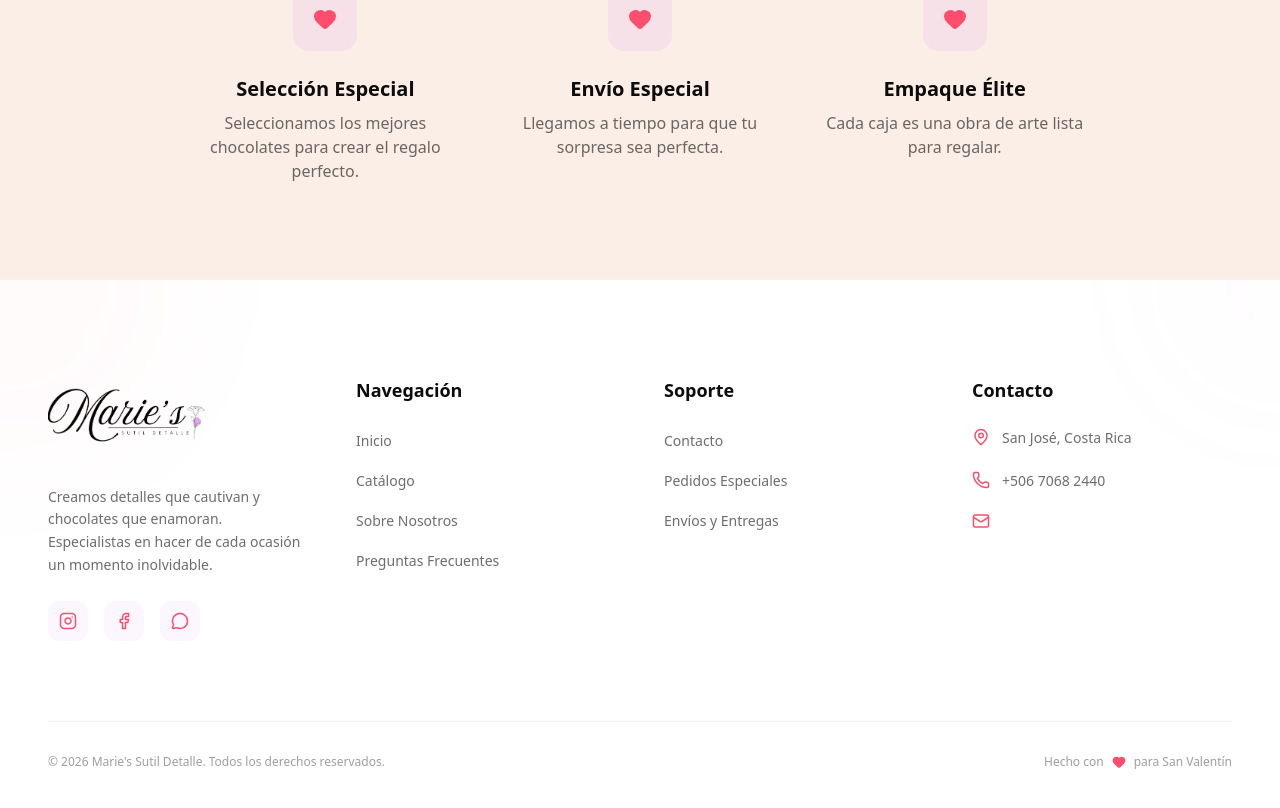
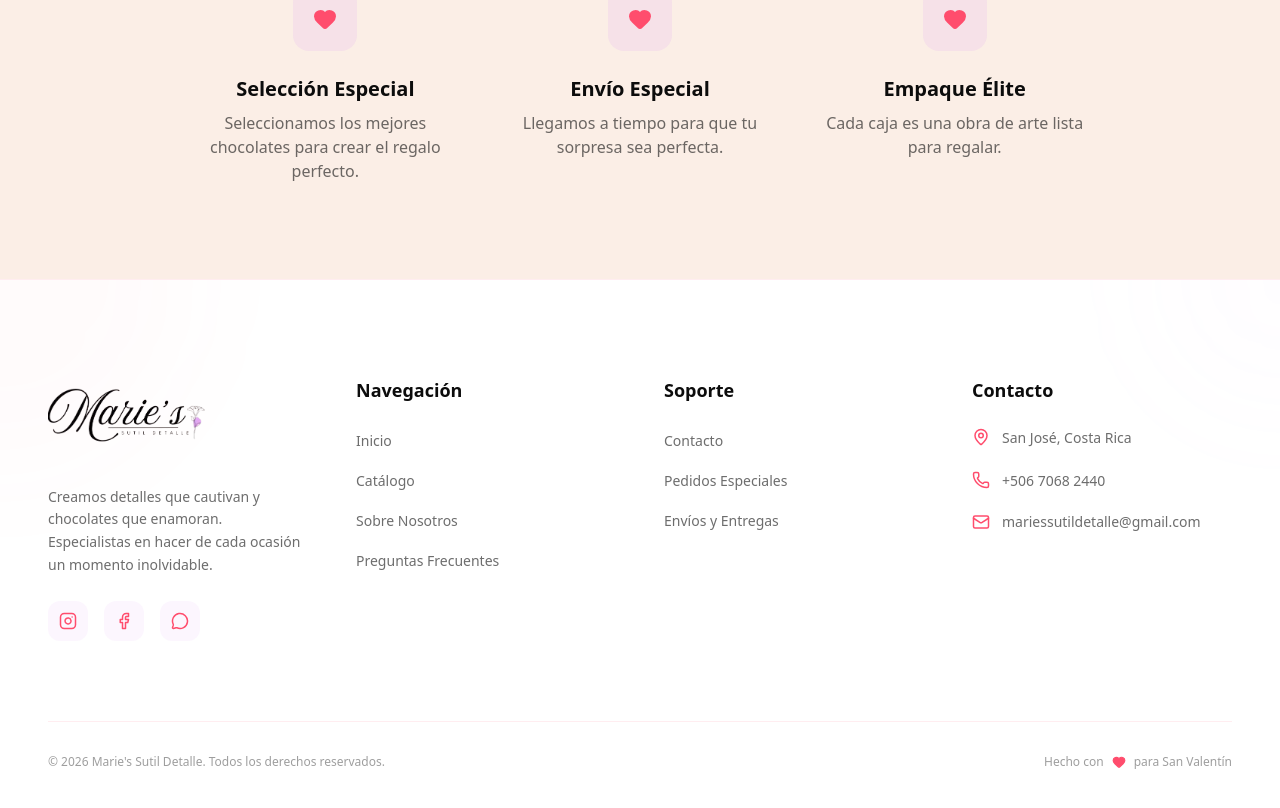
Before and after one commit to Lexar23/maries_sutil_detalle, a Next.js app: page / in a window 1280 px wide. Shown: the part 2803-3611 px from the top of the page. Built offline with nearby package versions, Linux system fonts and the light colour scheme; a web font is replaced by a local one.

Commit message:
Update Footer.tsx

```diff
--- a/app/components/Footer.tsx
+++ b/app/components/Footer.tsx
@@ -84,7 +84,7 @@ const Footer = () => {
                             </li>
                             <li className="flex items-center gap-3">
                                 <Mail size={18} className="text-romantic shrink-0" />
-                                <span className="text-foreground/60 text-sm"></span>
+                                <span className="text-foreground/60 text-sm">mariessutildetalle@gmail.com</span>
                             </li>
                         </ul>
                     </div>
```
